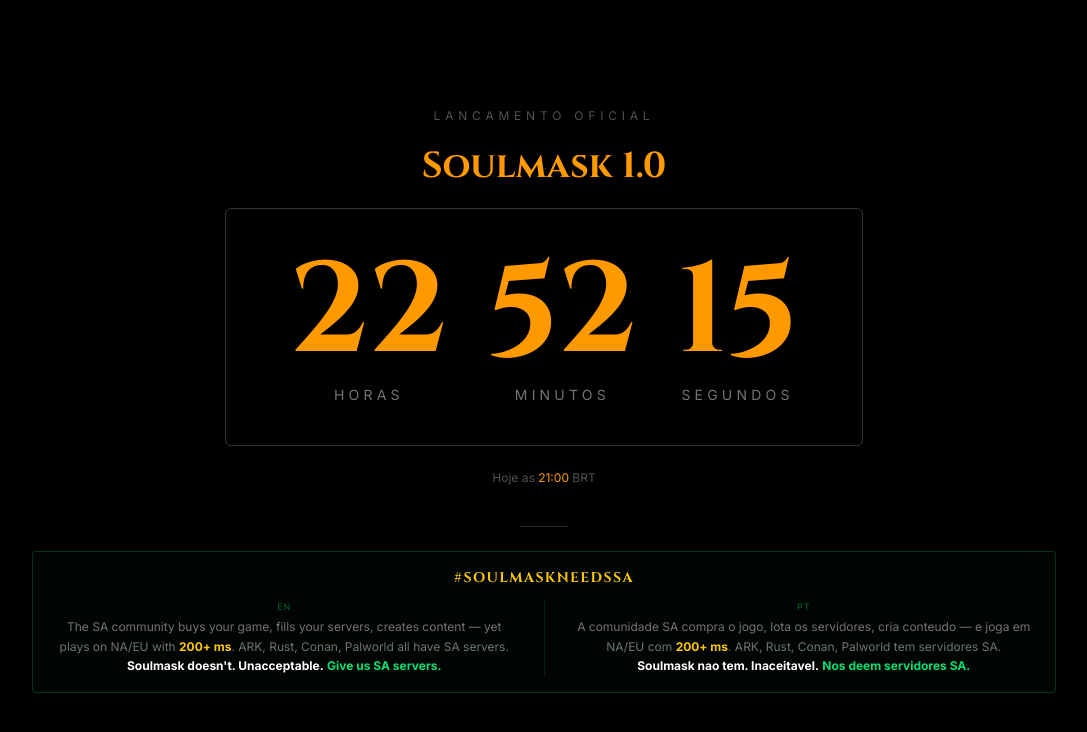
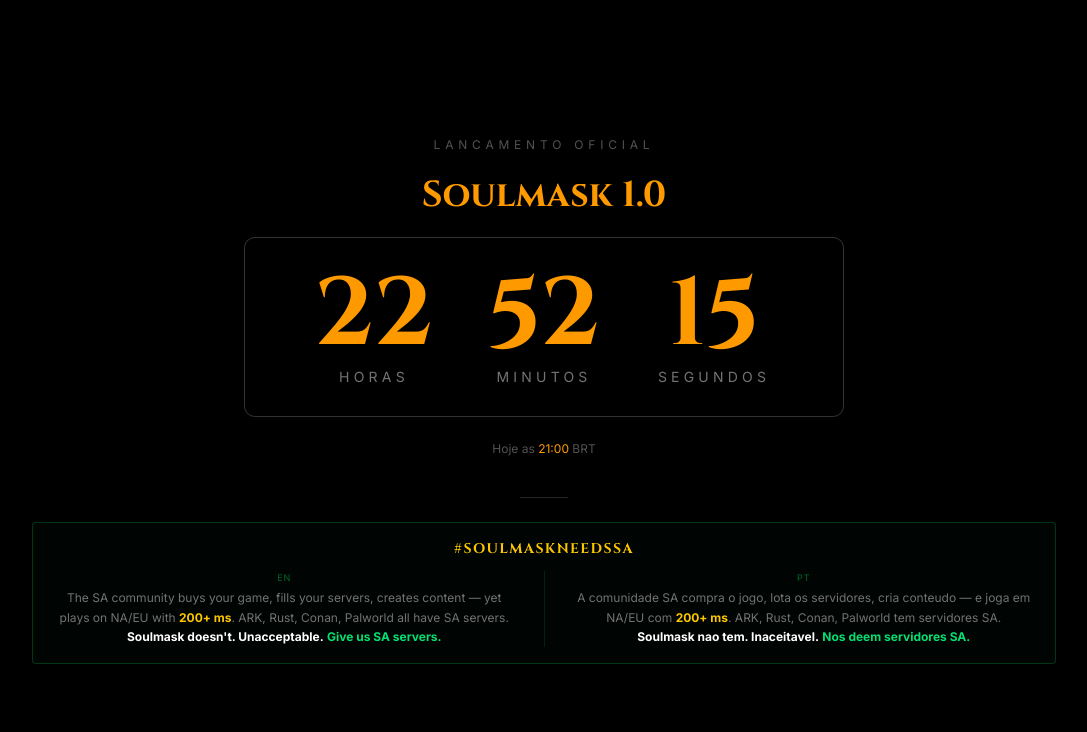
Before and after one commit to Pweg0/soulmaks-fandon, a Next.js app: page / in a window 1280 px wide. Shown: the top 732 px of the page, without its empty margins (96-1183 px from the left). Built offline with nearby package versions, Linux system fonts and the light colour scheme.

Commit message:
fix: rounder countdown border, fixed size container, stable number width

```diff
--- a/src/app/page.tsx
+++ b/src/app/page.tsx
@@ -21,7 +21,7 @@
           Soulmask 1.0
         </h1>
 
-        <div className="border border-white/20 rounded-lg px-10 py-8 md:px-16 md:py-10">
+        <div className="border border-white/20 rounded-2xl w-[340px] md:w-[520px] lg:w-[600px] h-[120px] md:h-[160px] lg:h-[180px] flex items-center justify-center">
           <CountdownTimer />
         </div>
 
--- a/src/components/home/CountdownTimer.tsx
+++ b/src/components/home/CountdownTimer.tsx
@@ -96,11 +96,11 @@
         { value: timeLeft.minutes, label: "MINUTOS" },
         { value: timeLeft.seconds, label: "SEGUNDOS" },
       ].map(({ value, label }) => (
-        <div key={label} className="flex flex-col items-center gap-2">
-          <div className="relative">
+        <div key={label} className="flex flex-col items-center gap-1">
+          <div className="w-[70px] md:w-[110px] lg:w-[130px] text-center">
             <span
-              className="text-6xl md:text-8xl lg:text-9xl font-bold text-amber-500 tabular-nums leading-none"
-              style={{ fontFamily: "var(--font-cinzel), Georgia, serif" }}
+              className="text-5xl md:text-7xl lg:text-8xl font-bold text-amber-500 tabular-nums leading-none inline-block"
+              style={{ fontFamily: "var(--font-cinzel), Georgia, serif", fontVariantNumeric: "tabular-nums" }}
             >
               {pad(value)}
             </span>
```
